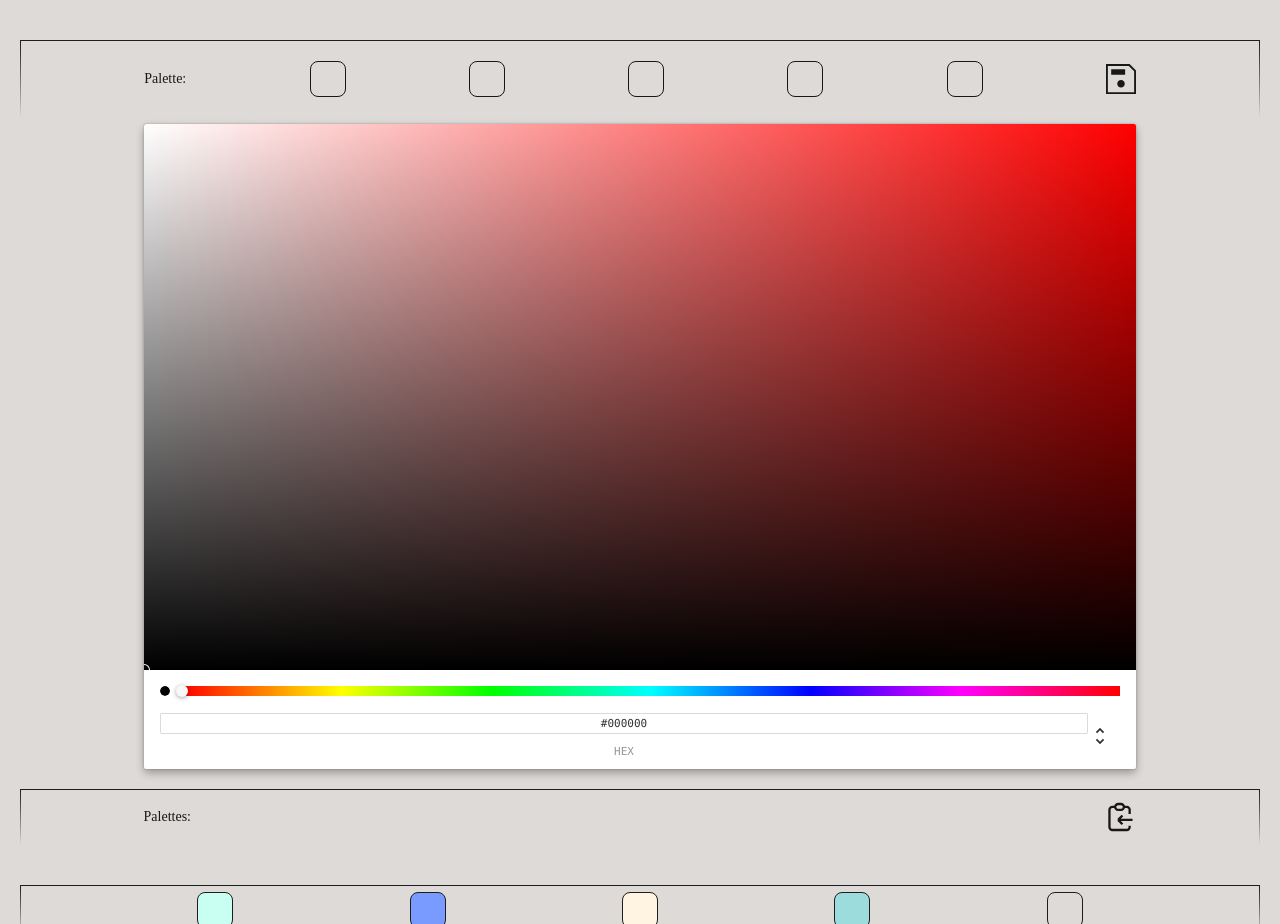
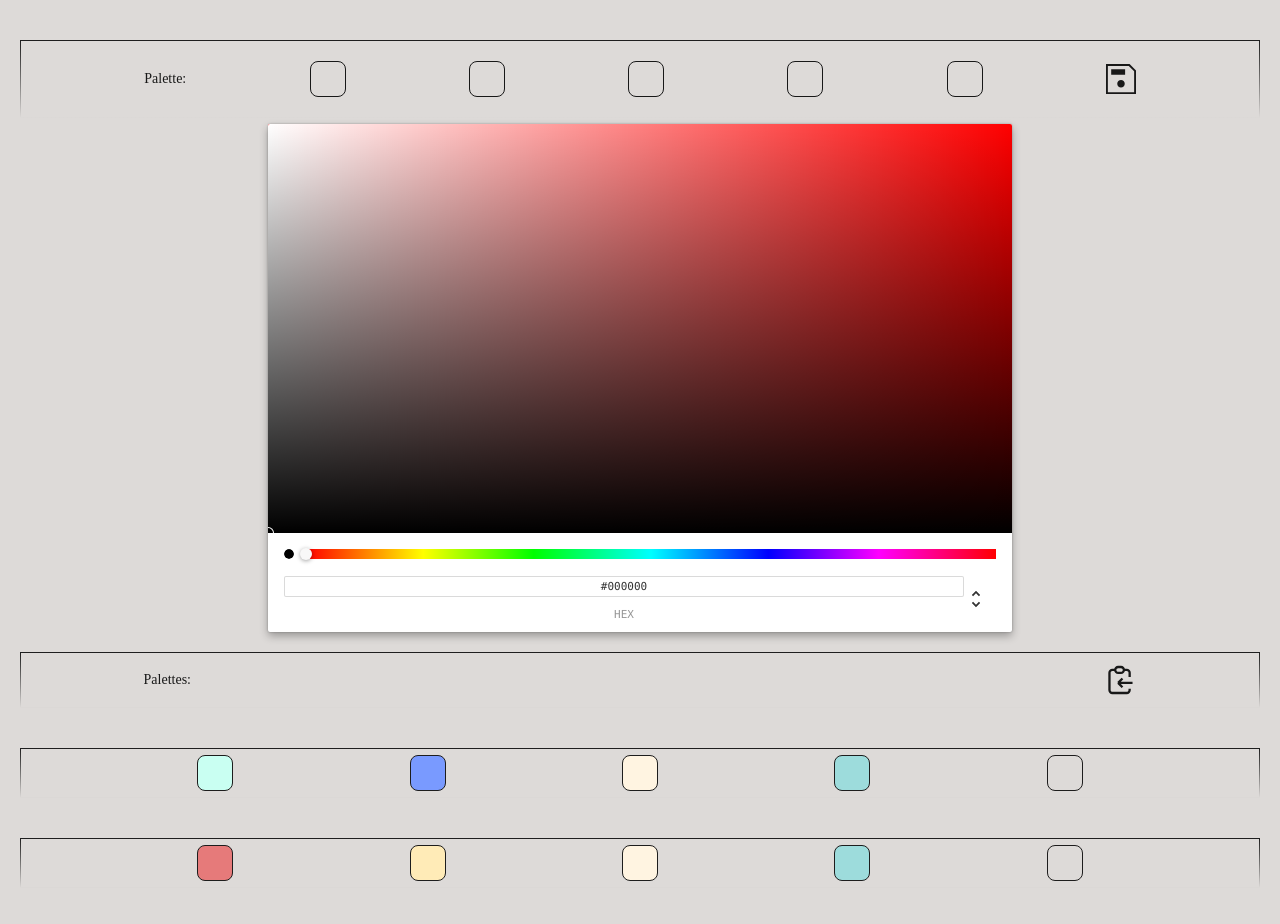
Before and after one commit to wuerion/Tools-React, a React (Vite) app: page /colorPage in a window 1280 px wide. Shown: the part 1820-2744 px from the top of the page. Built offline with nearby package versions, Linux system fonts and the light colour scheme; a web font is replaced by a local one.

Commit message:
added style crhomePicker for lg with 60%

```diff
--- a/src/components/SubComponents/ColorPage/Palettes/ColorPiker.jsx
+++ b/src/components/SubComponents/ColorPage/Palettes/ColorPiker.jsx
@@ -60,7 +60,7 @@ function ColorPiker() {
         </div>
       </div>
 
-      <div className=" mt-1.5 flex justify-center items-center w-full md:w-4/5 md:h-4/5">
+      <div className=" mt-1.5 flex justify-center items-center w-full md:w-4/5 md:h-4/5 lg:w-3/5">
         <div className="w-full">
           <ChromePicker
             color={color[piker] || ""}
```
